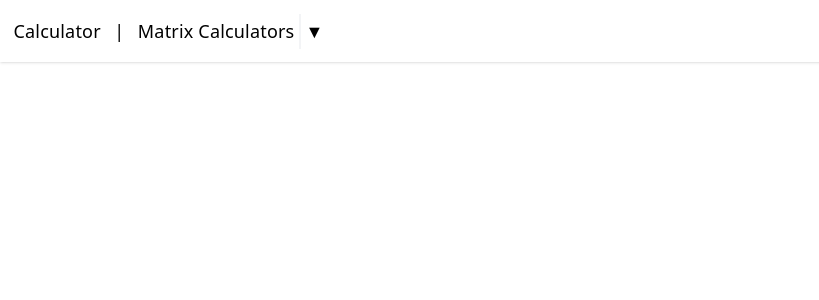
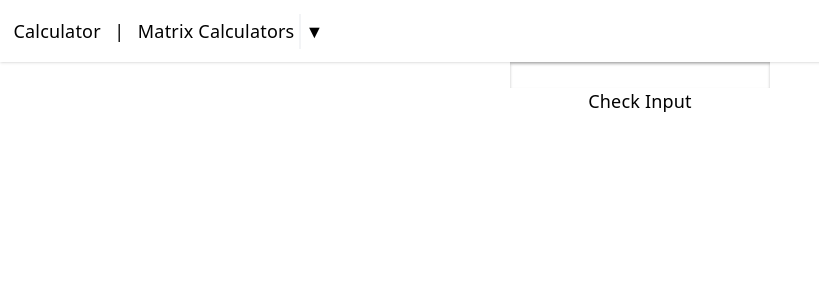
Before and after one commit to ethanHern/Ethan-s-Calcs, a React (Vite) app: page /calculator in a window 1280 px wide. Shown: the top 300 px of the page, without its empty margins (0-819 px from the left). Built offline with nearby package versions, Linux system fonts and the light colour scheme.

Commit message:
Began creation of expression parser

```diff
--- a/src/App.tsx
+++ b/src/App.tsx
@@ -2,6 +2,7 @@ import { BrowserRouter, Route, Routes } from "react-router-dom";
 import Home from "./home";
 import AddSub from "./matrix-calculator/add-sub";
 import Navbar from "./components/Navbar";
+import Calculator from "./calculator";
 
 export default function App() {
 
@@ -11,6 +12,7 @@ export default function App() {
         <Navbar/>
         <Routes>
           <Route path="/" element={<Home/>} />
+          <Route path="/calculator" element={<Calculator/>}/>
           <Route path="/matrix-calculator" element={<Home/>} />
           <Route path="/matrix-calculator/add-sub" element={<AddSub/>}/>
         </Routes>
--- /dev/null
+++ b/src/calculator.tsx
@@ -0,0 +1,10 @@
+import InputCell from "./components/InputCell";
+
+export default function Calculator() {
+
+    return (
+        <div className="flex items-center justify-center">
+            <InputCell/>
+        </div>
+    )
+}
--- /dev/null
+++ b/src/components/InputCell.tsx
@@ -0,0 +1,17 @@
+import { useState } from "react";
+import { CleanExpression } from "../utils/arg_parsing/lexer";
+
+export default function InputCell() {
+    const [input, setInput] = useState<string>("");
+
+
+    return (
+        <div className="flex flex-col">
+            <input className="inset-shadow-md" onChange={(e)=>{setInput(e.target.value)}}/>
+            <button onClick={()=>{
+                console.log(input);
+                console.log(CleanExpression(input));
+                }}>Check Input</button>
+        </div>
+    )
+}
--- /dev/null
+++ b/src/utils/arg_parsing/lexer.ts
@@ -0,0 +1,17 @@
+/*
+    Process works something like this:
+    Take string as input
+    Remove whitespaces
+    Tokenize (make each character a token)
+    Make a tree of those tokens
+
+*/
+interface Token {
+
+}
+
+export function CleanExpression(input: string): string {
+    let result = input.replaceAll(' ', '');
+
+    return result;
+}
--- a/src/utils/links.json
+++ /dev/null
@@ -1,2 +0,0 @@
-{
-}
```
